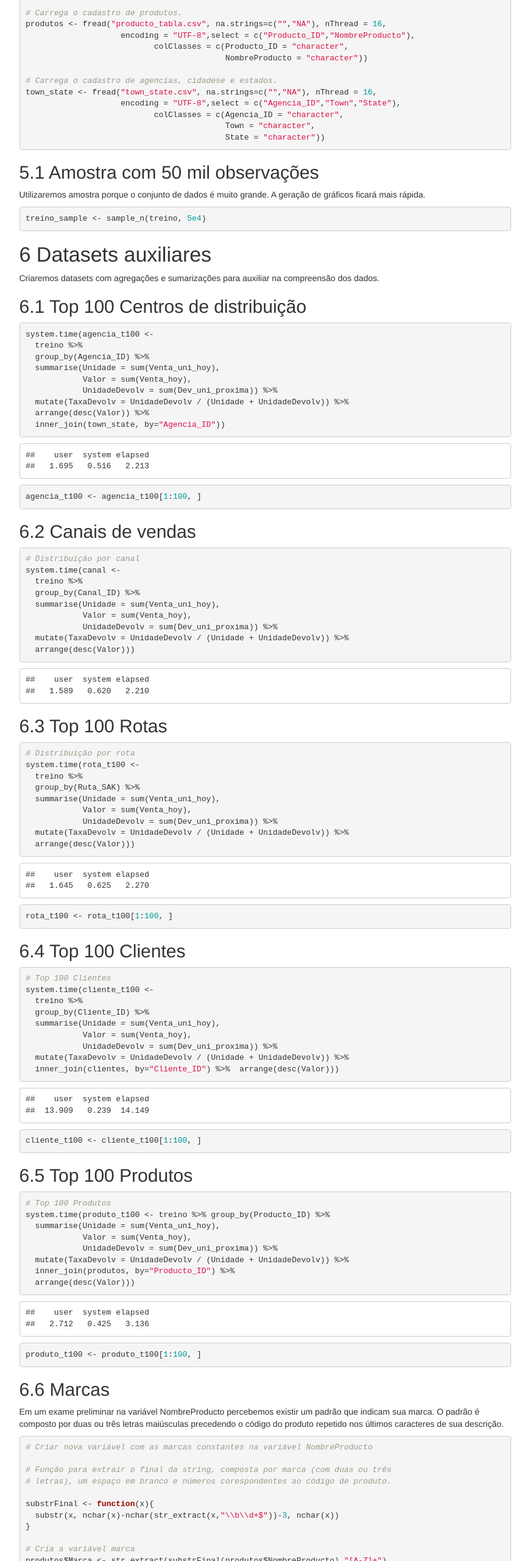
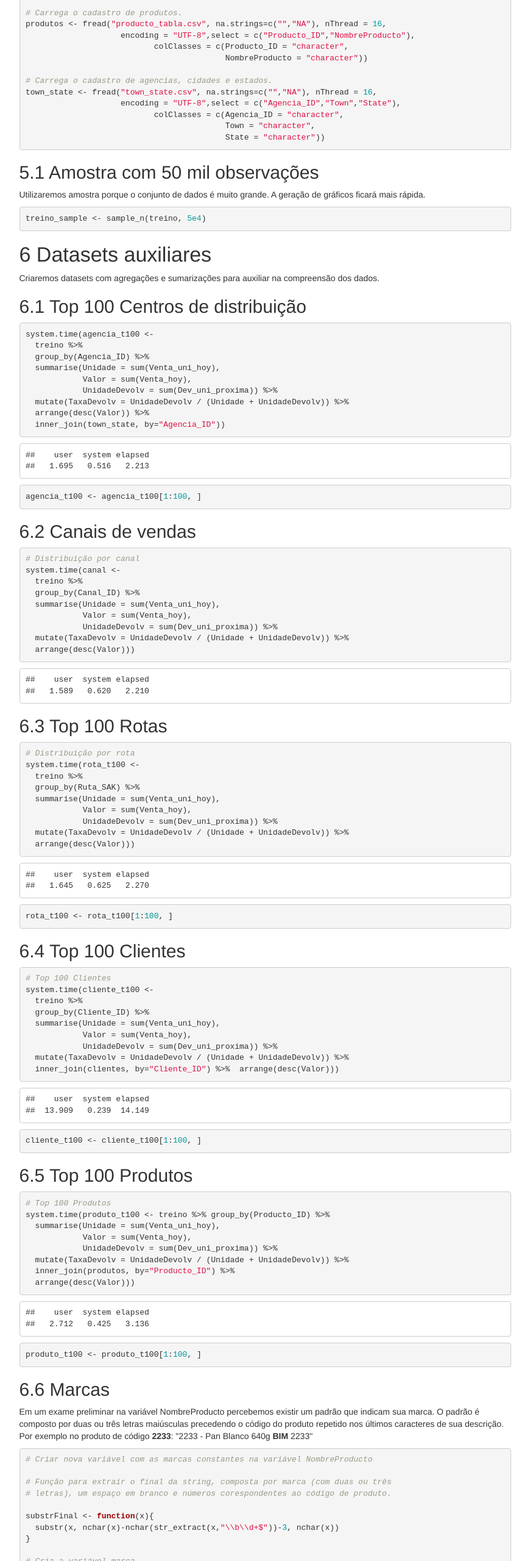
Before and after one commit to carlosvblessa/Demanda-GrupoBimbo, a plain HTML site: page index.html in a window 1280 px wide. Shown: the part 4060-6620 px from the top of the page at 61% size, without its empty margins (346-1216 px from the left). Drawn offline with nearby package versions, Linux system fonts and the light colour scheme; some packages are replaced by stand-ins of ours.

Commit message:
segunda importacao

```diff
--- a/index.html
+++ b/index.html
@@ -521,7 +521,7 @@ produtos &lt;- fread(&quot;producto_tabla.csv&quot;, na.strings=c(&quot;&quot;,&
                            colClasses = c(Producto_ID = &quot;character&quot;,
                                           NombreProducto = &quot;character&quot;))
 
-# Carrega o cadastro de agencias, cidadese e estados.
+# Carrega o cadastro de agencias, cidades e estados.
 town_state &lt;- fread(&quot;town_state.csv&quot;, na.strings=c(&quot;&quot;,&quot;NA&quot;), nThread = 16,
                     encoding = &quot;UTF-8&quot;,select = c(&quot;Agencia_ID&quot;,&quot;Town&quot;,&quot;State&quot;),
                            colClasses = c(Agencia_ID = &quot;character&quot;,
@@ -611,7 +611,7 @@ system.time(produto_t100 &lt;- treino %&gt;% group_by(Producto_ID) %&gt;%
 </div>
 <div id="marcas" class="section level2">
 <h2><span class="header-section-number">6.6</span> Marcas</h2>
-<p>Em um exame preliminar na variável NombreProducto percebemos existir um padrão que indicam sua marca. O padrão é composto por duas ou três letras maiúsculas precedendo o código do produto repetido nos últimos caracteres de sua descrição.</p>
+<p>Em um exame preliminar na variável NombreProducto percebemos existir um padrão que indicam sua marca. O padrão é composto por duas ou três letras maiúsculas precedendo o código do produto repetido nos últimos caracteres de sua descrição. Por exemplo no produto de código <strong>2233</strong>: &quot;2233 - Pan Blanco 640g <strong>BIM</strong> 2233&quot;</p>
 <pre class="r"><code># Criar nova variável com as marcas constantes na variável NombreProducto
 
 # Função para extrair o final da string, composta por marca (com duas ou três
```
